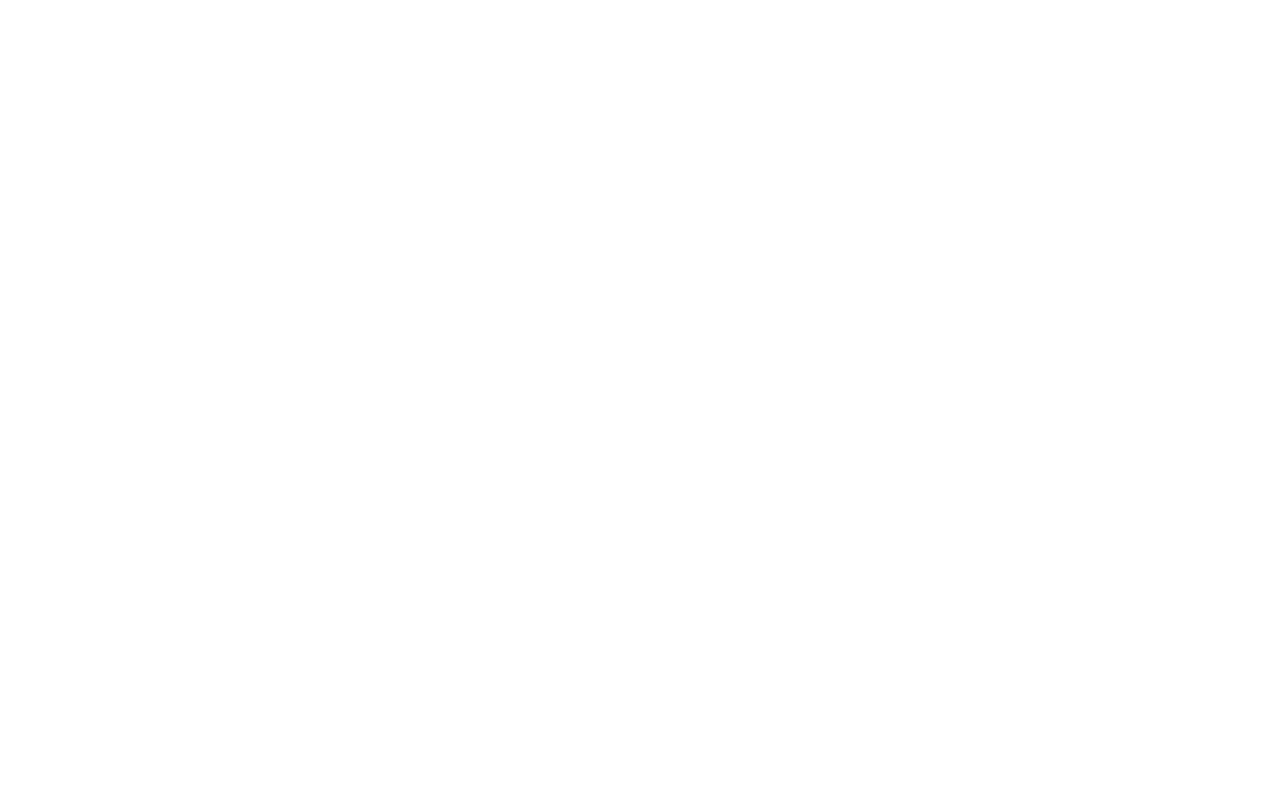
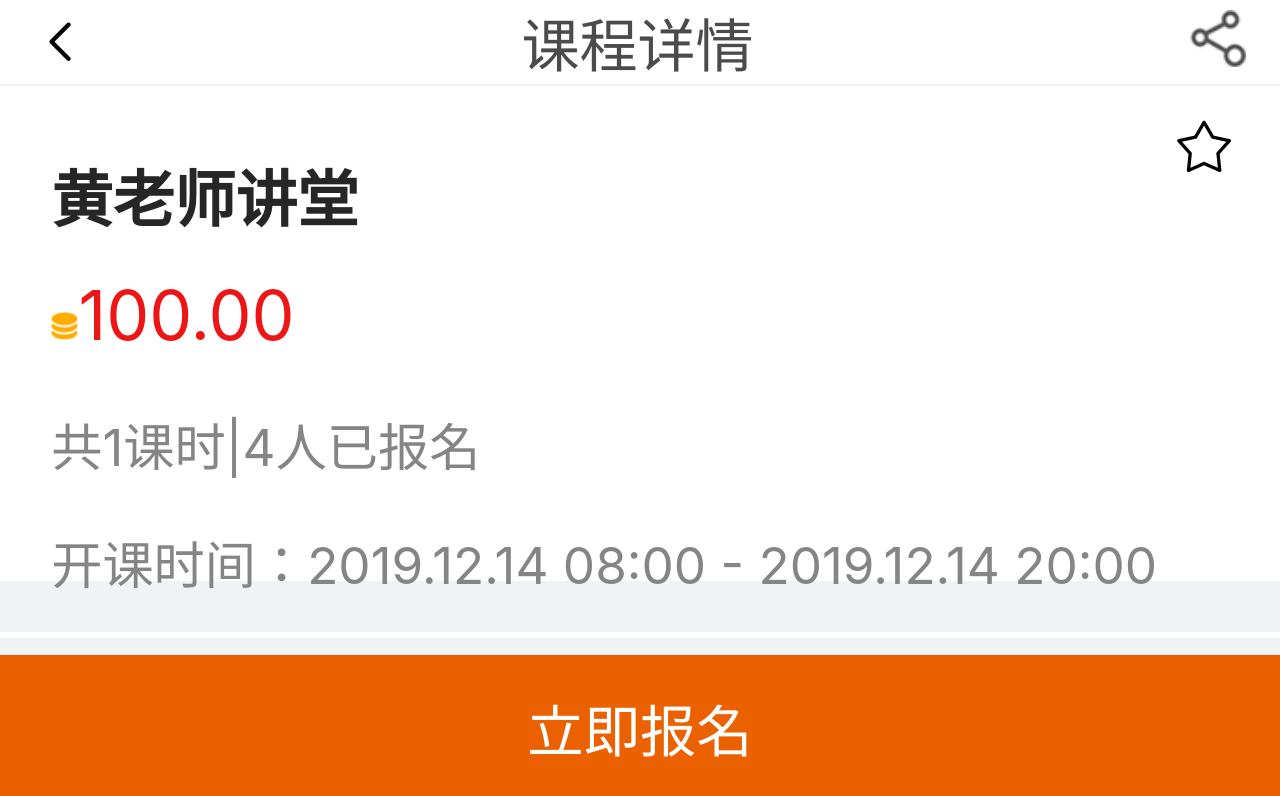
Before and after one commit to wt1311134251/At-all-Time, a Vue app: page /#/coureXiang in a window 1280 px wide. Shown: the top 796 px of the page. Built offline with nearby package versions, Linux system fonts and the light colour scheme.

Commit message:
课程详情功能

```diff
--- a/src/components/Course/coureXiang.vue
+++ b/src/components/Course/coureXiang.vue
@@ -1,20 +1,38 @@
 <template>
     <div class="wt_box2">
-        <div class="wt_header2">
+        <div class="wt_header2" v-show="show">
             <ul>
                 <li>
                     <van-icon name="arrow-left" size="0.3rem" />
                 </li>
                 <li>
-                    <p>课程详情</p>
+                    <a href="#z1">课程详情</a>
+                    <a href="#z2">课程大纲</a>
+                    <a href="#z3">课程评价</a>
                 </li>
+              <li>
+
+              </li>
                 <li>
                     <img src="../../../static/wt_img/wt_06.png" alt="">
                 </li>
             </ul>
+        </div>
+      <div class="wt_header2" v-show="!show">
+        <ul>
+          <li>
+            <van-icon name="arrow-left" size="0.3rem" />
+          </li>
+          <li>
+            <p>课程详情</p>
+          </li>
+          <li>
+            <img src="../../../static/wt_img/wt_06.png" alt="">
+          </li>
+        </ul>
+      </div>
 
-        </div>
-        <div class="wt_main2">
+        <div class="wt_main2" id="zlf_scr">
             <div class="wt_md1">
                 <h3>黄老师讲堂</h3>
                 <p><img src="../../../static/wt_img/wt_05.png" alt="">100.00</p>
@@ -30,15 +48,15 @@
                  <p>黄杰峰</p>
             </div>
             <div class="wt_md3">
-                <h3>课程介绍</h3>
+                <h3 id="z1">课程介绍</h3>
             </div>
             <div class="wt_md4">
-                <h3>课程大纲</h3>
+                <h3 id="z2">课程大纲</h3>
                 <div><span>.</span><p>回放</p><span>黄老师课堂</span></div>
                 <p class="wt_p1"><span>黄杰峰</span><span>12月14日08:00-20:00</span></p>
             </div>
             <div class="wt_md5">
-                <h3>课程评论</h3>
+                <h3 id="z3">课程评论</h3>
                 <img src="../../../static/wt_img/wt_07.png" alt="">
                 <p>暂无评论</p>
             </div>
@@ -54,9 +72,25 @@
 export default {
     data() {
         return {
-
+          show:false
         }
     },
+    mounted() {
+      //监听window滚动的事件
+      window.addEventListener('scroll', this.zlf_xiang_box,true);
+    },
+      methods: {
+        // 定义 滚动触发的方法
+        zlf_xiang_box() {
+          //距离top的距离<判断滚动top距离
+          if(zlf_scr.offsetTop<zlf_scr.scrollTop){
+            this.show=true
+          }else {
+            this.show=false
+          }
+
+        },
+      }
 }
 </script>
 <style lang="scss" scoped>
@@ -78,28 +112,32 @@
             background: #fff;
             margin-bottom: 0.01rem;
             ul{
-                width: 100%;
+
                 height: 100%;
                 display: flex;
+               justify-content: space-between;
+              padding: 0 0.2rem;
                 align-items: center;
                 li:nth-child(1){
-                    width: 10%;
-                    i{
-                        margin-left: 0.3rem;
-                    }
 
                 }
                 li:nth-child(2){
-                    flex: 1;
+                  width: 6.2rem;
                     text-align: center;
+                  font-size: 0.34rem;
+                  color: #4b4b4b;
                     p{
-                        font-size: 0.34rem;
-                        color: #4b4b4b;
-                        // margin-left: 2.54rem;
+                       width: 100%;
                     }
+                  display: flex;
+                  a{
+                    color: #4b4b4b;
+                    width: 2.06rem;
+                    line-height: 0.88rem;
+
+                  }
                 }
                 li:nth-child(3){
-                    width: 10%;
                     img{
                         width: 0.33rem;
                         height: 0.33rem;
--- a/src/components/Course/course.vue
+++ b/src/components/Course/course.vue
@@ -28,25 +28,25 @@
     <div class="wt_main">
       <ul>
         <li>
-          <div class="wt_m1">
+          <router-link tag="div" class="wt_m1" to="/coureXiang">
             <h2>沈老师课堂（陈同学）</h2>
             <p class="wt_p1">
               <img src="../../../static/wt_img/wt_03.png" alt />
               <span>12月14日 17：00~12月14日22:00</span>|
               <span>共1课时</span>
             </p>
-            <div class="wt_d1">
+            <router-link tag="div" class="wt_d1" to="/coureXiang">
               <img src="../../../static/wt_img/wt_04.png" alt />
               <p>绳华侨</p>
-            </div>
-            <div class="wt_d2">
+            </router-link>
+            <router-link tag="div" class="wt_d2" to="/coureXiang">
               <p>2人已报名</p>
               <p>
                 <img src="../../../static/wt_img/wt_05.png" alt />
                 <span>100.00</span>
               </p>
-            </div>
-          </div>
+            </router-link>
+          </router-link>
         </li>
         <li>
           <div class="wt_m1">
--- a/src/router/index.js
+++ b/src/router/index.js
@@ -29,6 +29,8 @@
 import Concern from '../components/person/concer'
 //引入 collect 页面（我的收藏）
 import Collect from '../components/person/collect'
+//引入  coureXiang
+import CoureXiang from "../components/Course/coureXiang"
 
 Vue.use(Router);
 
@@ -39,6 +41,11 @@
 
 export default new Router({
   routes: [
+    {
+      path:"/coureXiang",
+      name:"coureXiang",
+      component:CoureXiang
+    },
     {
       path:"/concern",
       name:"concern",
@@ -89,7 +96,6 @@
       name:"oto-plan",
       component:Otop
     },
-
     {
       path:'/',
       name:'home',
```
